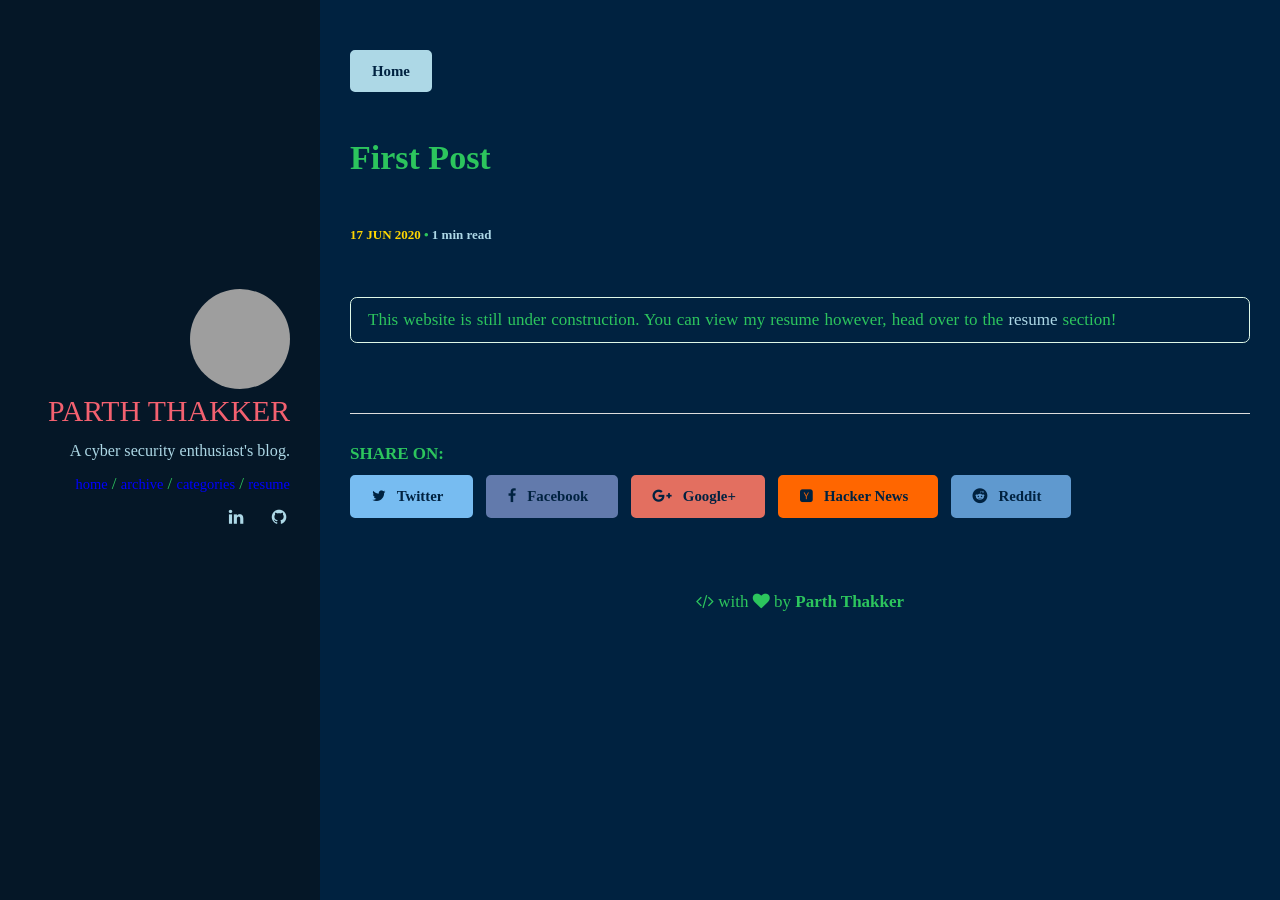
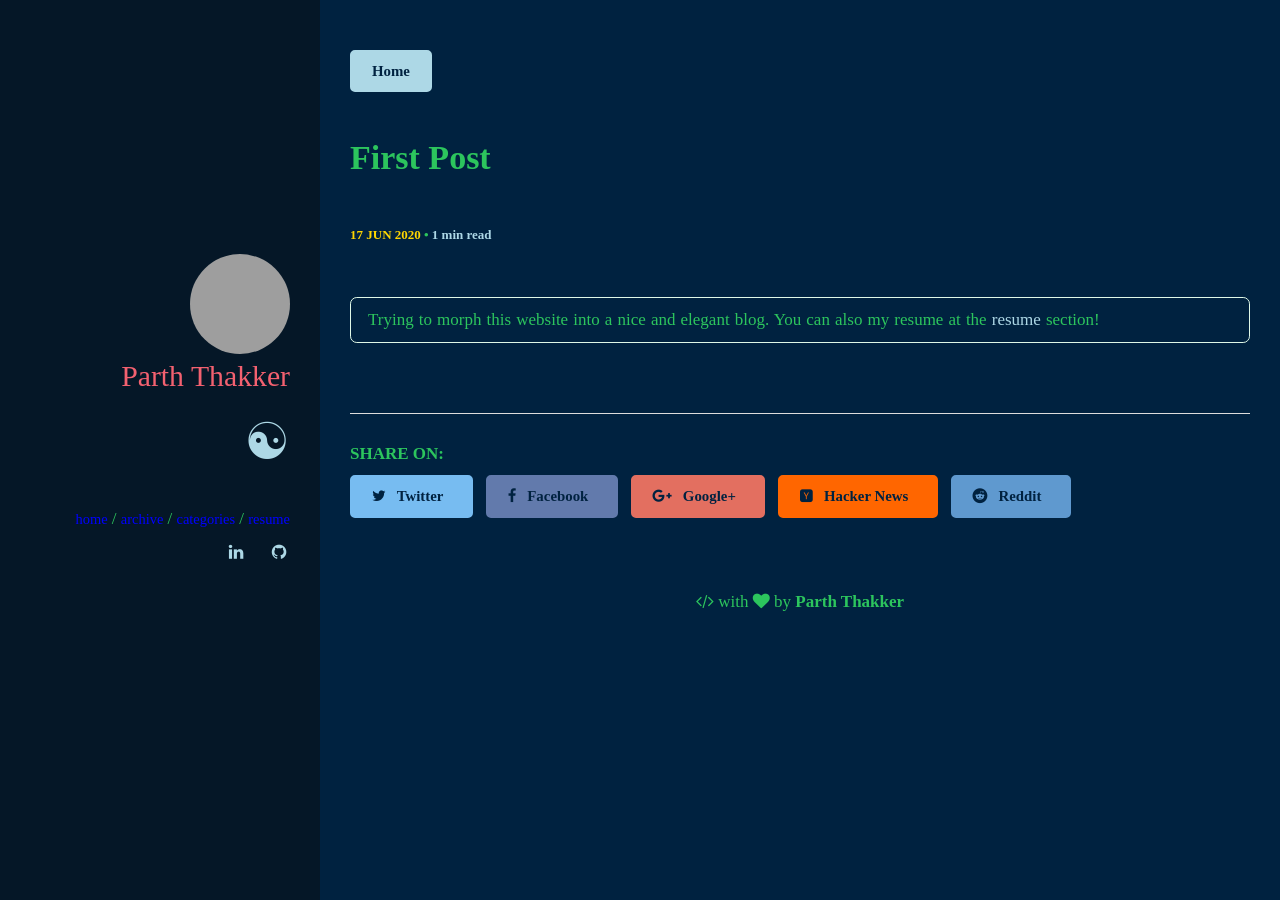
Before and after one commit to parthdt/parthdt.github.io, a Jekyll site: the page built from _posts/2020-06-17-first-post.md, in a window 1280 px wide. Built offline with Jekyll 4.4.1, drawn with Linux system fonts in a browser that asks for light colours; some web fonts are replaced.

Commit message:
Small changes in the two posts, sidebar

```diff
--- a/_config.yml
+++ b/_config.yml
@@ -5,7 +5,7 @@
 #
 title: Parth Thakker
 email:
-description: A personal website that's under construction.
+description: Personal website.
 url: https://parthdt.github.io
 keywords: ["blog", "jekyll"]
 
@@ -36,7 +36,7 @@ owner:
   name: Parth Thakker
   avatar: leonids-logo.png
   job: "Computer Science Student"
-  bio: "A cyber security enthusiast's blog."
+  bio: "☯"
   email:
   disqus-shortname:
   twitter: #username
--- a/_posts/2020-06-17-first-post.md
+++ b/_posts/2020-06-17-first-post.md
@@ -1,10 +1,10 @@
 ---
 layout: post
 title: First Post
-excerpt: "Website under construction."
+excerpt: "First ever post on my first personal website."
 categories: [hello world]
 
 ---
 
-This website is still under construction. You can view my resume however, head over to the [resume](/resume) section!
+Trying to morph this website into a nice and elegant blog. You can also my resume at the [resume](/resume) section!
 {: .notice}
--- a/_sass/pages/_layout.scss
+++ b/_sass/pages/_layout.scss
@@ -33,7 +33,7 @@
     display: block;
     color: #F36170;
     font-size: 1.75em;
-    text-transform: uppercase;
+    // text-transform: uppercase;
   }
   .author_job {
     display: block;
@@ -44,7 +44,7 @@
     margin: -5px auto 10px;
   }
   .author_bio {
-    font-size: 95%;
+    font-size: 300%;
     display: block;
     color: lightblue;
   }
```
Also changed, not shown: _posts/2020-07-09-overthewire-bandit.md (+4 -1 lines).
